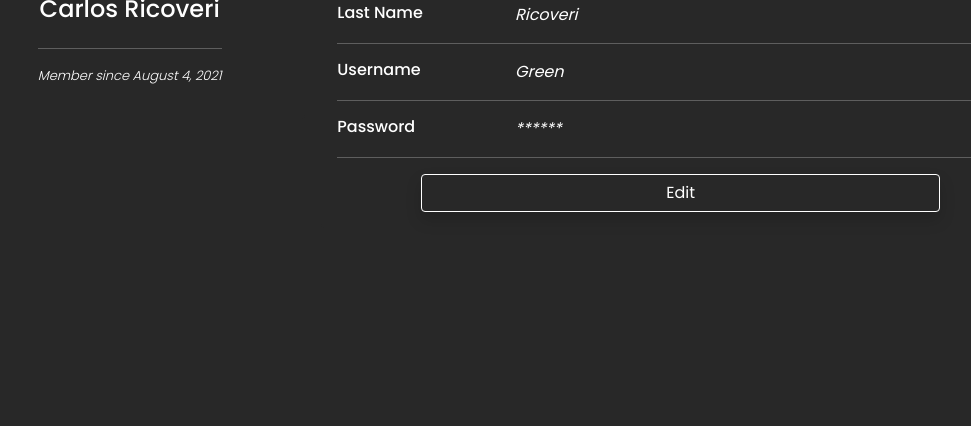
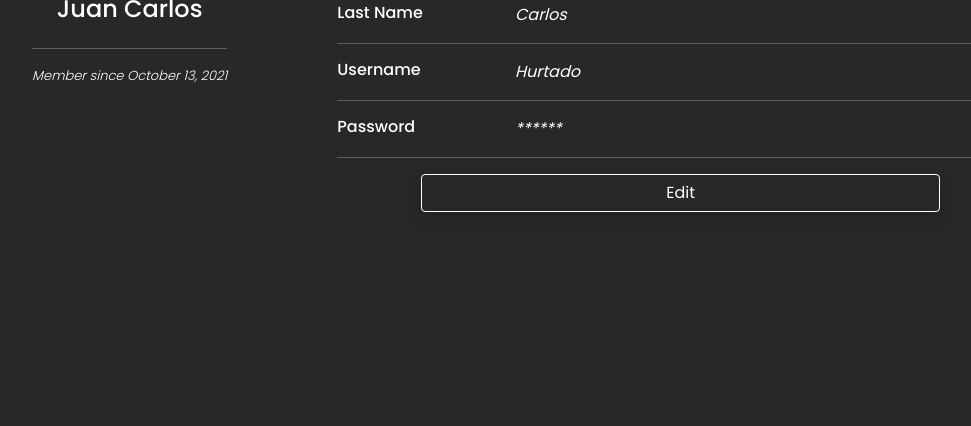
Before and after one commit to CarlosHurand/FinalProject_WebDev, a Flask app: template app/templates/dash/settings.html in a window 1280 px wide. Shown: the part 374-800 px from the top of the page, without its empty margins (143-1114 px from the left). Run offline with Flask 2, Linux system fonts and the light colour scheme; the template is opened without the code that fills it, so the values that code supplies are empty; some libraries are stand-ins or nearby versions.

Commit message:
fixed typo

```diff
--- a/app/templates/dash/settings.html
+++ b/app/templates/dash/settings.html
@@ -102,12 +102,12 @@
                   <img src="https://bootdey.com/img/Content/avatar/avatar7.png" alt="Profile Pic" class="rounded-circle"
                     width="150">
                   <div class="mt-3">
-                    <h4>Carlos Ricoveri</h4>
+                    <h4>Juan Carlos</h4>
                   </div>
                 </div>
                 <hr>
                 <p class="text-secondary font-italic" style="font-size: small;">Member since&nbsp;<span
-                    class="text-secondary font-italic" style="font-size: small;">August 4, 2021</span></p>
+                    class="text-secondary font-italic" style="font-size: small;">October 13, 2021</span></p>
               </div>
             </div>
           </div>
@@ -119,7 +119,7 @@
                     <h6 class="mb-0">First Name</h6>
                   </div>
                   <div class="col-sm-9 text-secondary">
-                    Carlos
+                    Juan
                   </div>
                 </div>
                 <hr>
@@ -128,7 +128,7 @@
                     <h6 class="mb-0">Last Name</h6>
                   </div>
                   <div class="col-sm-9 text-secondary">
-                    Ricoveri
+                    Carlos
                   </div>
                 </div>
                 <hr>
@@ -137,7 +137,7 @@
                     <h6 class="mb-0">Username</h6>
                   </div>
                   <div class="col-sm-9 text-secondary">
-                    Green
+                    Hurtado
                   </div>
                 </div>
                 <hr>
```
Also changed, not shown: app/templates/dash/settings/edit.html (+4 -4 lines).
